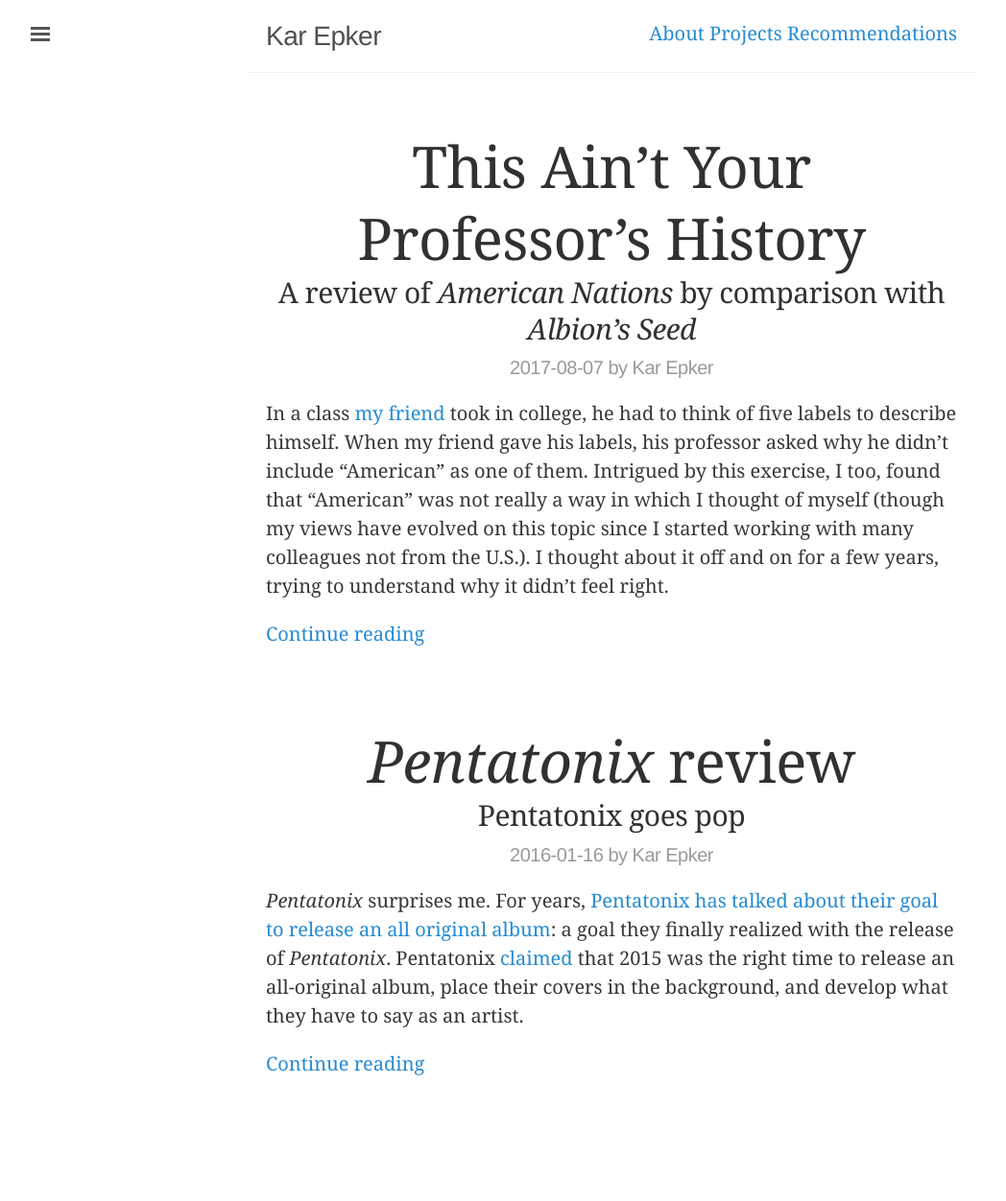
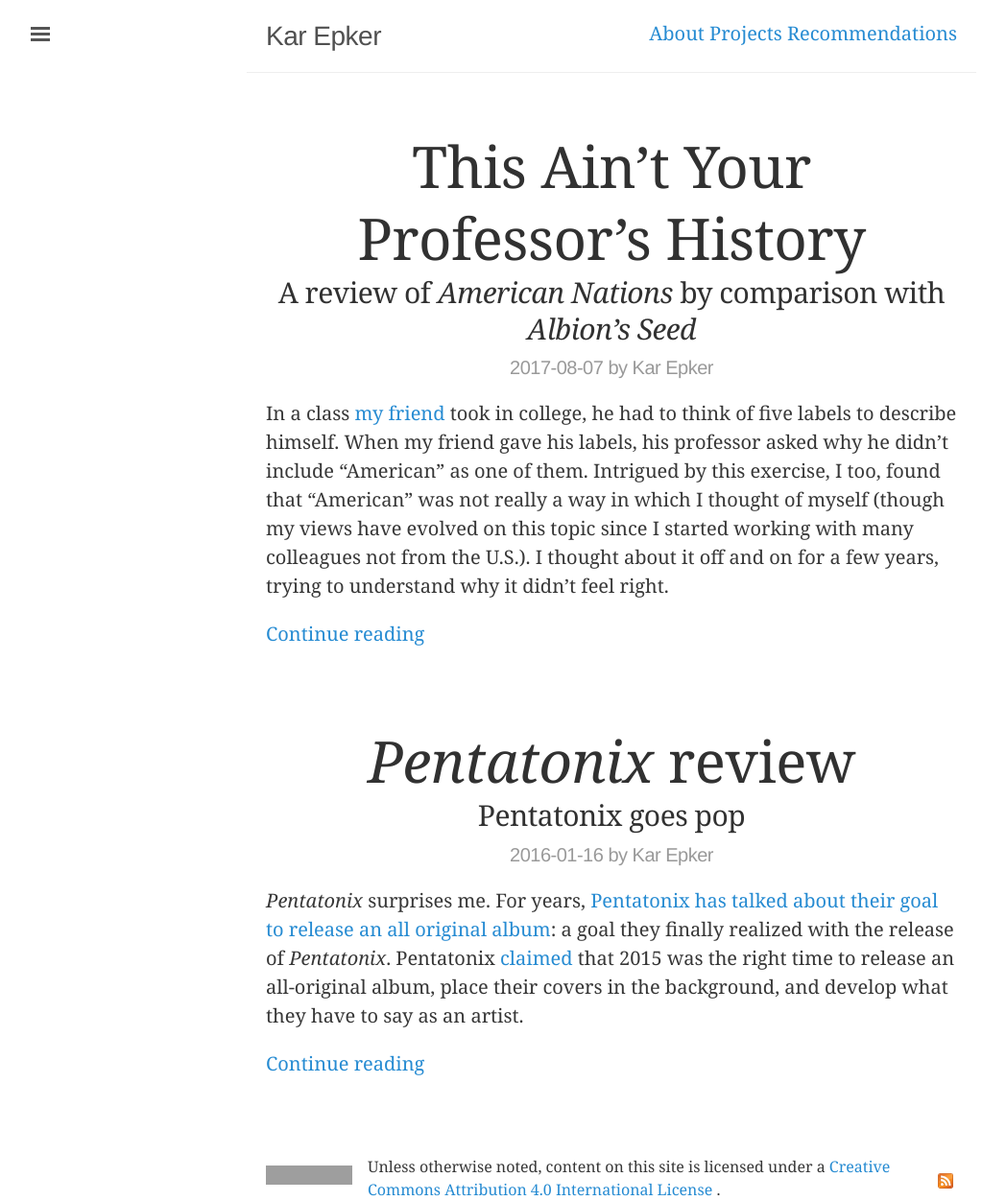
Before and after one commit to karepker/karepker.github.io, a Jekyll site: the page built from index.html, in a window 1280 px wide. Shown: the whole page at 96% size, without its empty margins (3-1051 px from the left). Built offline with Jekyll 4.4.1, drawn with Linux system fonts in a browser that asks for light colours; before the commit the page ends 1204 px from its top, so only the background shows below that; grey boxes are pictures that could not be loaded.

Commit message:
Create footer for license and feed.

```diff
--- a/_layouts/default.html
+++ b/_layouts/default.html
@@ -43,6 +43,30 @@
       </div>
 
       {{ content }}
+
+      <div class="footer pad-sides">
+        <div class="footer-item license">
+          <div class="vertically-center">
+            <a rel="license"
+              href="https://creativecommons.org/licenses/by/4.0/">
+              <img alt="Creative Commons License" style="border-width:0"
+                  src="https://i.creativecommons.org/l/by/4.0/88x31.png"/>
+            </a>
+          </div>
+          <div class="license-text">
+            Unless otherwise noted, content on this site is licensed under a
+            <a rel="license"
+              href="https://creativecommons.org/licenses/by/4.0/">
+              Creative Commons Attribution 4.0 International License
+            </a>.
+          </div>
+        </div>
+        <div class="footer-item vertically-center">
+          <a class="feed" href="{{ site.baseurl }}/feed.xml">
+            <img src="{{ site.baseurl }}/static/feed-icon.png"/>
+          </a>
+        </div>
+      </div>
     </div>
 
   </body>
--- a/static/lanyon.css
+++ b/static/lanyon.css
@@ -359,6 +359,34 @@
   }
 }
 
+/*
+ * Masthead
+ *
+ * Super small header above the content for site name and short description.
+ */
+
+.footer {
+	display: flex;
+	justify-content: space-between;
+}
+
+.footer-item {
+	display: inline-block;
+	font-size: 0.80em;
+}
+.footer-item.license {
+	display: flex;
+}
+
+.license-text {
+	padding-left: 1em;
+}
+
+.vertically-center {
+	display: flex;
+	flex-direction: column;
+	justify-content: center;
+}
 
 /*
  * Sidebar
```
